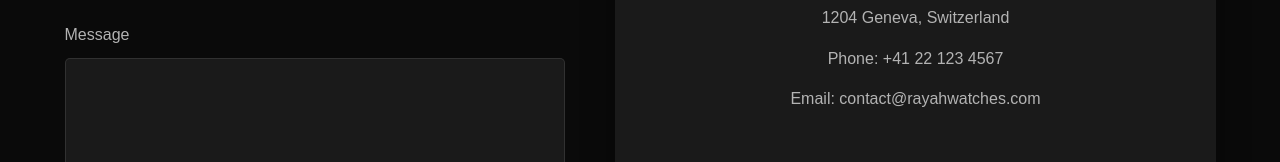
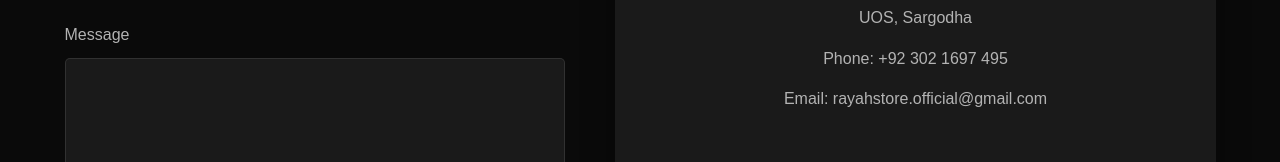
Before and after one commit to saher-7/rayah, a plain HTML site: page contact.html in a window 1280 px wide. Shown: the part 420-582 px from the top of the page. Drawn offline with nearby package versions, Linux system fonts and the light colour scheme.

Commit message:
Update contact.html

```diff
--- a/contact.html
+++ b/contact.html
@@ -42,9 +42,9 @@
             <div class="contact-details">
                 <h2>Rayah Luxury Watches</h2>
                 <p>Rue du Rhône 43</p>
-                <p>1204 Geneva, Switzerland</p>
-                <p>Phone: +41 22 123 4567</p>
-                <p>Email: contact@rayahwatches.com</p>
+                <p>UOS, Sargodha</p>
+                <p>Phone: +92 302 1697 495</p>
+                <p>Email: rayahstore.official@gmail.com</p>
             </div>
         </section>
 
```
